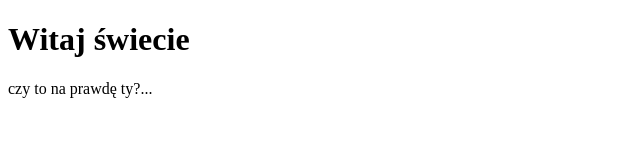
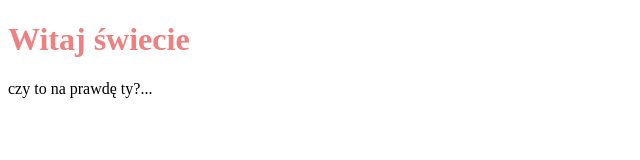
Before and after one commit to michaljabi/20251215-js, a plain HTML site: page JS-teoria-zadania/D-js-in-html/d100-dom-manipulation.html in a window 1280 px wide. Shown: the whole page, without its empty margins (0-640 px from the left). Drawn offline with Linux system fonts and the light colour scheme.

Commit message:
explain(d100): manipulate css classes + styles + devTools lookup

```diff
--- a/JS-teoria-zadania/D-js-in-html/d100-dom-manipulation.html
+++ b/JS-teoria-zadania/D-js-in-html/d100-dom-manipulation.html
@@ -17,9 +17,12 @@
 
     <script>
         const $h1 = document.getElementById('heading');
-         // $h1.classList.add('red-text')
+        // $h1.classList.add('red-text')
+        // $h1.classList.add('red-text1')
+        // $h1.classList.add('red-text2')
+        $h1.className = 'red-text'
         const $desc = document.querySelector('.description')
-         // $desc.setAttribute('title', 'Tak to ja 😎')
+         $desc.setAttribute('title', 'Tak to ja 😎')
     </script>
 </body>
 </html>
```
